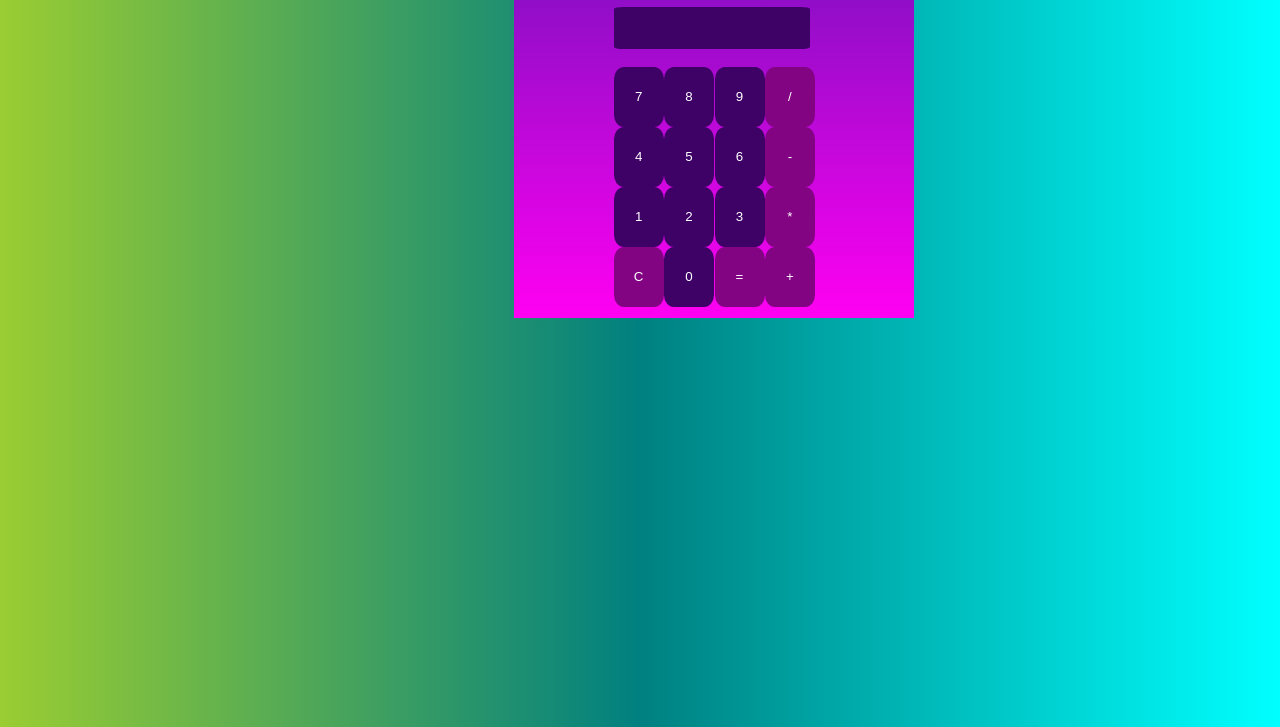
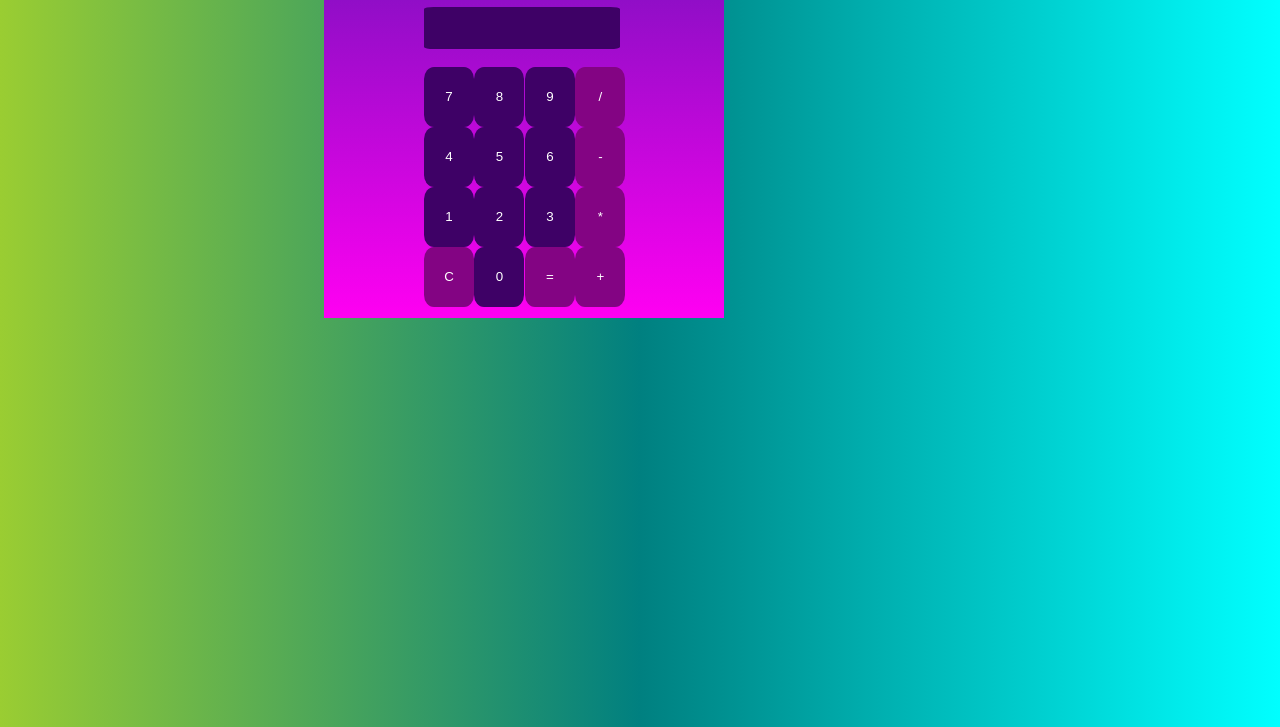
Before and after one commit to Cereal-Molhado/Calculadora---2A-2022, a plain HTML site: page Calculadora/Calculadora DiCria.html in a window 1280 px wide. Shown: the part 73-800 px from the top of the page. Drawn offline with Linux system fonts and the light colour scheme.

Commit message:
Update Calculadora-Css.css

```diff
--- a/Calculadora/Calculadora-Css.css
+++ b/Calculadora/Calculadora-Css.css
@@ -11,8 +11,8 @@ h1 {
   background-image: linear-gradient(rgb(127, 16, 192), rgb(255, 0, 242));
     height: 370px;
     width: 400px;
-    margin-left: 40%;
-    margin-right: 40%;
+    margin-left: 25%;
+    margin-right: 50%;
 }
 
 
```
